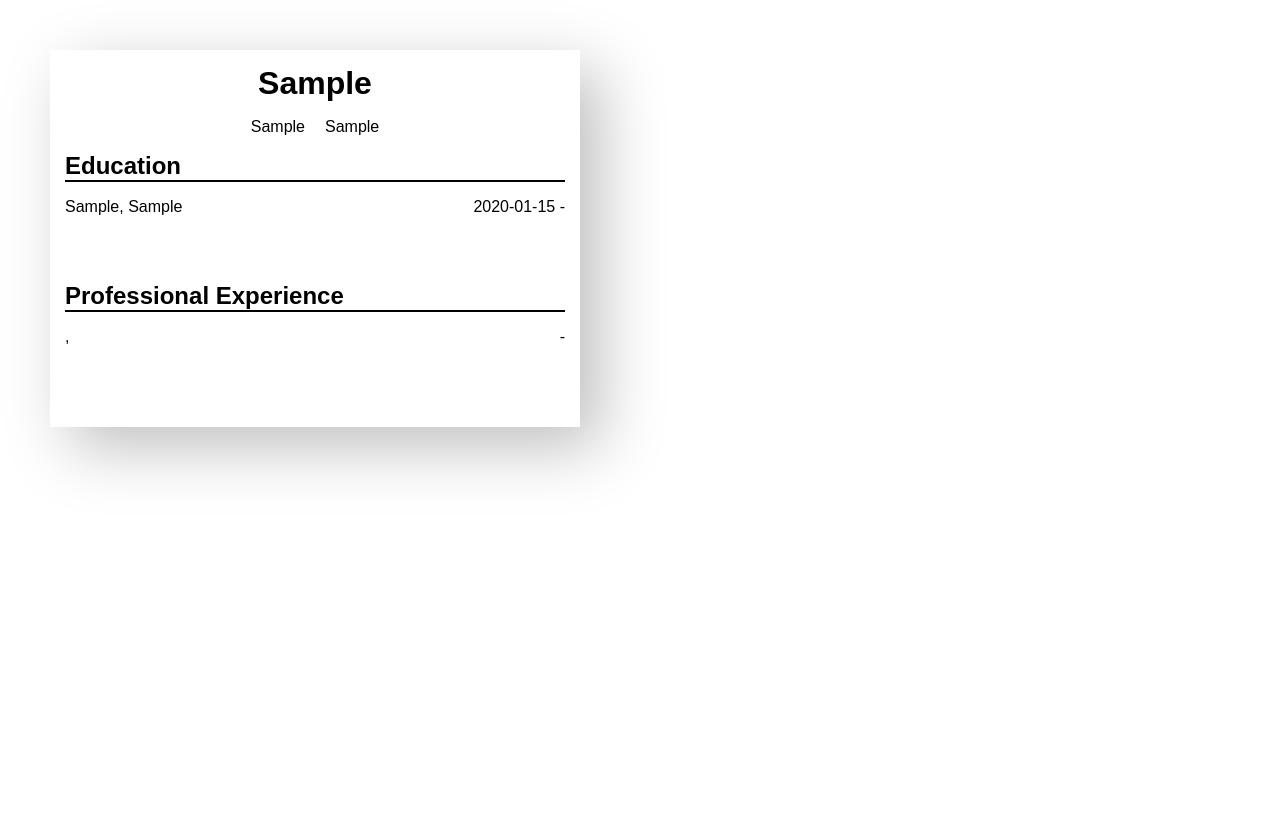
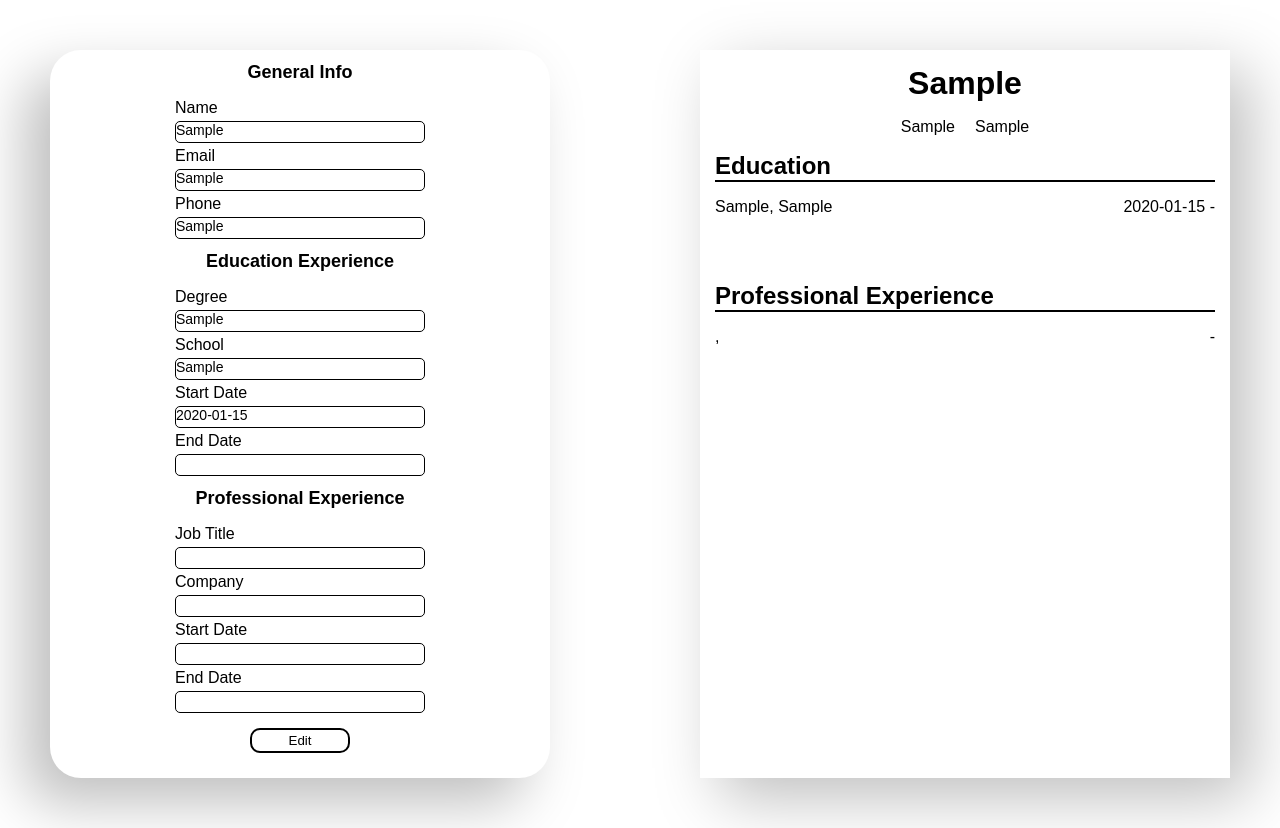
Before and after one commit to emthaa/cv-application, a React (Vite) app: page / in a window 1280 px wide. Both pictures are taken after typing "Sample", "Sample", "Sample", "Sample", "Sample", "2020-01-15" into the empty fields and a click on the button "Save". Before the commit the page ends 800 px from the top, so only its background shows below. Built offline with nearby package versions, Linux system fonts and the light colour scheme.

Commit message:
finished all logic

```diff
--- a/src/components/App.jsx
+++ b/src/components/App.jsx
@@ -1,7 +1,7 @@
 import CvBuilder from './CvBuilder'
 import CvPreview from './CvPreview'
-import SaveButton from './SaveButton'
 import { useState } from 'react'
+import CvBuilderLocked from './CvBuilderLocked'
 
 function App(){
 
@@ -54,10 +54,10 @@ function App(){
             <CvPreview personOutput={personOutput}/>
             </>
         )
-    }else{
+    }else if(editMode == false){
         return(
             <>
-
+            <CvBuilderLocked personOutput={personOutput} setEditMode={setEditMode} editMode={editMode}/>
             <CvPreview personOutput={personOutput}/>
             </>
         )
--- a/src/components/CvBuilder.jsx
+++ b/src/components/CvBuilder.jsx
@@ -2,8 +2,6 @@ import { useState } from "react";
 import SaveButton from "./SaveButton";
 
 function CvBuilder(props){
-
-    console.log(props.personInput)
 
     const handleInputChange = (event, section, field) => {
         const value = event.target.value;
--- /dev/null
+++ b/src/components/CvBuilderLocked.jsx
@@ -0,0 +1,46 @@
+import EditButton from "./EditButton"
+
+
+function CvBuilderLocked(props){
+
+    return(
+        <div className="cv-builder">
+            <div className="GeneralInfoInput">
+                <h1>General Info</h1>
+                <label>Name</label>
+                <p>{props.personOutput.general.name}</p>
+                <label>Email</label>
+                <p>{props.personOutput.general.email}</p>
+                <label>Phone</label>
+                <p>{props.personOutput.general.phoneNumber}</p>
+            </div>
+
+            <div className="EducationInput">
+                <h1>Education Experience</h1>
+                <label>Degree</label>
+                <p>{props.personOutput.education.degree}</p>
+                <label>School</label>
+                <p>{props.personOutput.education.school}</p>
+                <label>Start Date</label>
+                <p>{props.personOutput.education.startDate}</p>
+                <label>End Date</label>
+                <p>{props.personOutput.education.endDate}</p>
+            </div>
+
+            <div className="ExperienceInput">
+                <h1>Professional Experience</h1>
+                <label>Job Title</label>
+                <p>{props.personOutput.job.jobTitle}</p>
+                <label>Company</label>
+                <p>{props.personOutput.job.company}</p>
+                <label>Start Date</label>
+                <p>{props.personOutput.job.startDate}</p>
+                <label>End Date</label>
+                <p>{props.personOutput.job.endDate}</p>
+            </div>
+            <EditButton setEditMode={props.setEditMode} editMode={props.editMode}/>
+        </div>
+    )
+}
+
+export default CvBuilderLocked
--- a/src/components/CvPreview.jsx
+++ b/src/components/CvPreview.jsx
@@ -1,4 +1,6 @@
 const CvPreview = (props) => {
+
+
 
     return(
         <div className="cv-preview">
--- /dev/null
+++ b/src/components/EditButton.jsx
@@ -0,0 +1,15 @@
+import { useState } from "react";
+
+function EditButton(props){
+
+    const handleButtonClick = () => {
+        props.setEditMode(true)
+    };
+
+    return(
+        <button className="edit-button" role="button" onClick={handleButtonClick}>Edit</button>
+    )
+
+}
+
+export default EditButton
--- a/src/components/SaveButton.jsx
+++ b/src/components/SaveButton.jsx
@@ -1,6 +1,4 @@
 import { useState } from "react";
-
-//make two separete people, one for the input, one for output
 
 function SaveButton(props){
 
--- a/src/styles/InputForms.css
+++ b/src/styles/InputForms.css
@@ -31,7 +31,7 @@
 
 
 
-.save-button{
+.save-button,.edit-button{
     background-color: white;
     color: black;
     border:  2px solid black;
@@ -42,10 +42,18 @@
     cursor: pointer;
 }
 
-.save-button:hover{
+.save-button:hover,.edit-button:hover{
     background-color: rgb(219, 219, 219);
 }
 
-.save-button:active{
+.save-button:active,.edit-button:active{
     background-color: rgb(180, 180, 180);
 }
+
+.cv-builder > div > p{
+    border-radius: 5px;
+  height: 20px;
+  border: 1px solid black;
+  margin: 0;
+  font-size: 14px;
+}
```
Also changed, not shown: src/components/CvPreviewLocked.jsx (deleted).
